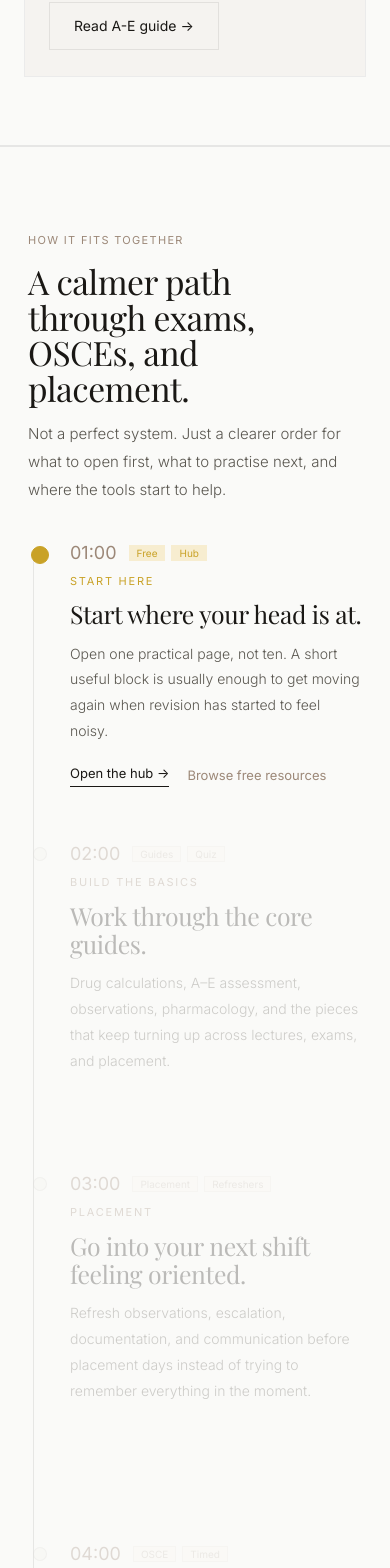
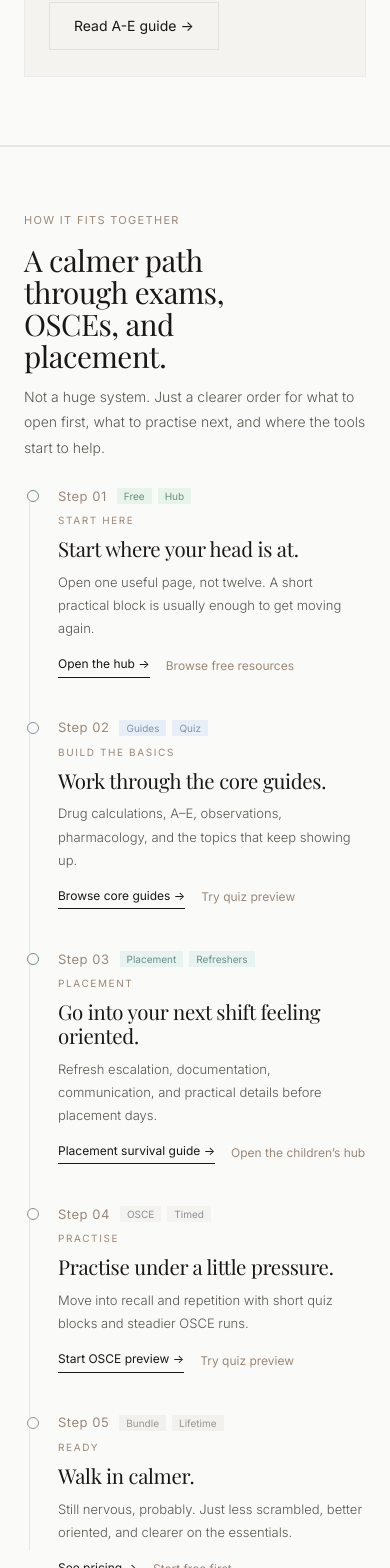
Before and after one commit to laurencaitlinemmerson-tech/revision-foundations-saas, a Next.js app: page / in a window 390 px wide. Shown: the part 2637-4205 px from the top of the page. Built offline with nearby package versions, Linux system fonts and the light colour scheme; no server answers; a web font is replaced by a local one.

Commit message:
Tighten homepage journey styling

```diff
--- a/src/components/home/NurseLabJourney.tsx
+++ b/src/components/home/NurseLabJourney.tsx
@@ -1,6 +1,5 @@
 'use client';
 
-import { useEffect, useRef, useState } from 'react';
 import Link from 'next/link';
 import {
   serif,
@@ -14,70 +13,70 @@ import {
   greenBg,
   tealBg,
   blueBg,
-  coralBg,
+  parchment,
 } from './styles';
 
 const STAGES = [
   {
-    index: '01',
+    step: '01',
     label: 'Start here',
     tags: ['Free', 'Hub'],
-    tone: '#C9A227',
-    toneBg: '#F7EDD0',
+    tone: '#6F8D7E',
+    toneBg: greenBg,
     heading: 'Start where your head is at.',
-    body: 'Open one practical page, not ten. A short useful block is usually enough to get moving again when revision has started to feel noisy.',
+    body: 'Open one useful page, not twelve. A short practical block is usually enough to get moving again.',
     actions: [
       { label: 'Open the hub', href: '/hub/childrens', primary: true },
       { label: 'Browse free resources', href: '/hub', primary: false },
     ],
   },
   {
-    index: '02',
+    step: '02',
     label: 'Build the basics',
     tags: ['Guides', 'Quiz'],
-    tone: '#8E9CB1',
+    tone: '#7E94AD',
     toneBg: blueBg,
     heading: 'Work through the core guides.',
-    body: 'Drug calculations, A–E assessment, observations, pharmacology, and the pieces that keep turning up across lectures, exams, and placement.',
+    body: 'Drug calculations, A–E, observations, pharmacology, and the topics that keep showing up.',
     actions: [
       { label: 'Browse core guides', href: '/hub', primary: true },
       { label: 'Try quiz preview', href: '/quiz', primary: false },
     ],
   },
   {
-    index: '03',
+    step: '03',
     label: 'Placement',
     tags: ['Placement', 'Refreshers'],
-    tone: '#7D998E',
-    toneBg: greenBg,
+    tone: '#6E8F8A',
+    toneBg: tealBg,
     heading: 'Go into your next shift feeling oriented.',
-    body: 'Refresh observations, escalation, documentation, and communication before placement days instead of trying to remember everything in the moment.',
+    body: 'Refresh escalation, documentation, communication, and practical details before placement days.',
     actions: [
       { label: 'Placement survival guide', href: '/hub/resources/placement-survival', primary: true },
       { label: 'Open the children’s hub', href: '/hub/childrens', primary: false },
     ],
   },
   {
-    index: '04',
+    step: '04',
     label: 'Practise',
     tags: ['OSCE', 'Timed'],
-    tone: '#8AA9C3',
-    toneBg: tealBg,
+    tone: '#8B8F98',
+    toneBg: parchment,
     heading: 'Practise under a little pressure.',
-    body: 'Once the basics are steadier, move into recall and repetition with short quiz blocks and structured OSCE runs that make the real thing feel less alien.',
+    body: 'Move into recall and repetition with short quiz blocks and steadier OSCE runs.',
     actions: [
       { label: 'Start OSCE preview', href: '/osce', primary: true },
       { label: 'Try quiz preview', href: '/quiz', primary: false },
     ],
   },
   {
-    index: '05',
+    step: '05',
     label: 'Ready',
     tags: ['Bundle', 'Lifetime'],
-    tone: '#C7B39B',
-    toneBg: coralBg,
+    tone: '#9A948C',
+    toneBg: '#F3F1EE',
     heading: 'Walk in calmer.',
-    body: 'Still nervous, probably. But clearer on the essentials, steadier in your wording, and less likely to feel completely thrown when it matters.',
+    body: 'Still nervous, probably. Just less scrambled, better oriented, and clearer on the essentials.',
     actions: [
       { label: 'See pricing', href: '/pricing', primary: true },
       { label: 'Start free first', href: '/hub/childrens', primary: false },
@@ -86,54 +85,26 @@ const STAGES = [
 ] as const;
 
 export default function NurseLabJourney() {
-  const [activeIndex, setActiveIndex] = useState(0);
-  const stageRefs = useRef<(HTMLDivElement | null)[]>([]);
-
-  useEffect(() => {
-    const visible = new Set<number>();
-
-    const observer = new IntersectionObserver(
-      (entries) => {
-        entries.forEach((entry) => {
-          const index = Number((entry.target as HTMLElement).dataset.index ?? '0');
-          if (entry.isIntersecting) visible.add(index);
-          else visible.delete(index);
-        });
-
-        if (visible.size > 0) {
-          setActiveIndex(Math.min(...visible));
-        }
-      },
-      { rootMargin: '-12% 0px -62% 0px', threshold: 0 },
-    );
-
-    stageRefs.current.forEach((element) => {
-      if (element) observer.observe(element);
-    });
-
-    return () => observer.disconnect();
-  }, []);
-
   return (
     <section style={{ background: cream, borderTop: `0.5px solid ${border}` }}>
       <div
         style={{
-          maxWidth: '860px',
+          maxWidth: '760px',
           margin: '0 auto',
-          padding: '84px 28px 82px',
+          padding: '64px 24px 68px',
         }}
       >
-        <div style={{ maxWidth: '620px', marginBottom: '40px' }}>
+        <div style={{ maxWidth: '560px', marginBottom: '28px' }}>
           <p style={sectionLabelStyle}>How it fits together</p>
           <h2
             style={{
               fontFamily: display,
-              fontSize: 'clamp(2.1rem, 4.2vw, 3.35rem)',
+              fontSize: 'clamp(1.85rem, 3.6vw, 2.65rem)',
               fontWeight: 400,
-              lineHeight: 1.06,
+              lineHeight: 1.08,
               color: ink,
-              margin: '0 0 14px',
-              maxWidth: '12ch',
+              margin: '0 0 12px',
+              maxWidth: '13ch',
             }}
           >
             A calmer path through exams, OSCEs, and placement.
@@ -141,44 +112,29 @@ export default function NurseLabJourney() {
           <p
             style={{
               fontFamily: serif,
-              fontSize: '15px',
-              lineHeight: 1.85,
+              fontSize: '14px',
+              lineHeight: 1.82,
               fontWeight: 300,
               color: inkMid,
               margin: 0,
-              maxWidth: '42ch',
+              maxWidth: '40ch',
             }}
           >
-            Not a perfect system. Just a clearer order for what to open first, what to practise next, and where the tools start to help.
+            Not a huge system. Just a clearer order for what to open first, what to practise next, and where the tools start to help.
           </p>
         </div>
 
         <div className="nlj-list">
-          {STAGES.map((stage, index) => {
-            const isActive = index === activeIndex;
-
-            return (
-              <div
-                key={stage.index}
-                ref={(element) => {
-                  stageRefs.current[index] = element;
-                }}
-                data-index={String(index)}
-                className="nlj-row"
-                style={{
-                  opacity: isActive ? 1 : 0.28,
-                  transition: 'opacity 0.45s ease',
-                }}
-              >
+          {STAGES.map((stage) => (
+            <div key={stage.step} className="nlj-row">
               <div className="nlj-rail-col">
                 <div
                   style={{
-                      width: isActive ? '18px' : '14px',
-                      height: isActive ? '18px' : '14px',
+                    width: '12px',
+                    height: '12px',
                     borderRadius: '999px',
-                      background: isActive ? stage.tone : '#F5F3F0',
-                      border: `0.5px solid ${isActive ? stage.tone : 'rgba(26,24,21,0.12)'}`,
-                      transition: 'all 0.35s ease',
+                    background: '#FAFAF8',
+                    border: `0.5px solid ${stage.tone}`,
                     position: 'relative',
                     zIndex: 1,
                   }}
@@ -187,16 +143,15 @@ export default function NurseLabJourney() {
 
               <div className="nlj-content-col">
                 <div className="nlj-meta-line">
-                    <span className="nlj-time">{stage.index}:00</span>
+                  <span className="nlj-time">Step {stage.step}</span>
                   <span className="nlj-tag-row">
                     {stage.tags.map((tag) => (
                       <span
                         key={tag}
                         className="nlj-tag"
                         style={{
-                            color: isActive ? stage.tone : '#C9C1B7',
-                            background: isActive ? stage.toneBg : '#FBF8F3',
-                            borderColor: isActive ? 'transparent' : 'rgba(26,24,21,0.06)',
+                          color: stage.tone,
+                          background: stage.toneBg,
                         }}
                       >
                         {tag}
@@ -208,11 +163,11 @@ export default function NurseLabJourney() {
                 <p
                   style={{
                     fontFamily: serif,
-                      fontSize: '11px',
+                    fontSize: '10px',
                     letterSpacing: '0.16em',
                     textTransform: 'uppercase',
-                      color: isActive ? stage.tone : inkLight,
-                      margin: '0 0 10px',
+                    color: inkLight,
+                    margin: '0 0 8px',
                   }}
                 >
                   {stage.label}
@@ -221,11 +176,11 @@ export default function NurseLabJourney() {
                 <h3
                   style={{
                     fontFamily: display,
-                      fontSize: 'clamp(1.55rem, 2.6vw, 2.15rem)',
-                      lineHeight: 1.14,
+                    fontSize: 'clamp(1.28rem, 2.2vw, 1.7rem)',
+                    lineHeight: 1.16,
                     fontWeight: 400,
                     color: ink,
-                      margin: '0 0 12px',
+                    margin: '0 0 10px',
                   }}
                 >
                   {stage.heading}
@@ -234,28 +189,18 @@ export default function NurseLabJourney() {
                 <p
                   style={{
                     fontFamily: serif,
-                      fontSize: '14px',
-                      lineHeight: 1.85,
+                    fontSize: '13px',
+                    lineHeight: 1.78,
                     fontWeight: 300,
                     color: inkMid,
-                      margin: '0 0 18px',
-                      maxWidth: '44ch',
+                    margin: '0 0 14px',
+                    maxWidth: '42ch',
                   }}
                 >
                   {stage.body}
                 </p>
 
-                  <div
-                    style={{
-                      display: 'flex',
-                      alignItems: 'center',
-                      gap: '18px',
-                      flexWrap: 'wrap',
-                      opacity: isActive ? 1 : 0,
-                      transform: isActive ? 'translateY(0)' : 'translateY(4px)',
-                      transition: 'opacity 0.35s ease, transform 0.35s ease',
-                    }}
-                  >
+                <div className="nlj-actions">
                   {stage.actions.map((action) =>
                     action.primary ? (
                       <Link key={action.label} href={action.href} className="nlj-primary-link">
@@ -270,8 +215,7 @@ export default function NurseLabJourney() {
                 </div>
               </div>
             </div>
-            );
-          })}
+          ))}
         </div>
       </div>
 
@@ -283,17 +227,17 @@ export default function NurseLabJourney() {
         .nlj-list::before {
           content: '';
           position: absolute;
-          left: 6px;
-          top: 8px;
-          bottom: 108px;
+          left: 5px;
+          top: 6px;
+          bottom: 86px;
           width: 0.5px;
           background: ${border};
         }
 
         .nlj-row {
           display: grid;
-          grid-template-columns: 28px minmax(0, 1fr);
-          gap: 28px;
+          grid-template-columns: 20px minmax(0, 1fr);
+          gap: 20px;
         }
 
         .nlj-rail-col {
@@ -304,22 +248,23 @@ export default function NurseLabJourney() {
         }
 
         .nlj-content-col {
-          padding-bottom: 74px;
+          padding-bottom: 52px;
         }
 
         .nlj-meta-line {
           display: flex;
           align-items: center;
-          gap: 12px;
+          gap: 10px;
           flex-wrap: wrap;
-          margin-bottom: 10px;
+          margin-bottom: 8px;
         }
 
         .nlj-time {
           font-family: ${serif};
-          font-size: 22px;
+          font-size: 13px;
           line-height: 1;
           color: ${inkLight};
+          letter-spacing: 0.04em;
         }
 
         .nlj-tag-row {
@@ -332,16 +277,22 @@ export default function NurseLabJourney() {
         .nlj-tag {
           display: inline-flex;
           align-items: center;
-          padding: 2px 7px;
-          border: 0.5px solid transparent;
+          padding: 3px 7px;
           font-family: ${serif};
           font-size: 10px;
           line-height: 1;
         }
 
+        .nlj-actions {
+          display: flex;
+          align-items: center;
+          gap: 16px;
+          flex-wrap: wrap;
+        }
+
         .nlj-primary-link {
           font-family: ${serif};
-          font-size: 13px;
+          font-size: 12px;
           color: ${ink};
           text-decoration: none;
           border-bottom: 0.5px solid ${ink};
@@ -350,12 +301,12 @@ export default function NurseLabJourney() {
         }
 
         .nlj-primary-link:hover {
-          opacity: 0.56;
+          opacity: 0.58;
         }
 
         .nlj-secondary-link {
           font-family: ${serif};
-          font-size: 13px;
+          font-size: 12px;
           color: ${inkLight};
           text-decoration: none;
           transition: color 0.15s ease;
@@ -366,21 +317,17 @@ export default function NurseLabJourney() {
         }
 
         @media (max-width: 768px) {
-          .nlj-list::before {
-            left: 5px;
-          }
-
           .nlj-row {
-            grid-template-columns: 24px minmax(0, 1fr);
-            gap: 18px;
+            grid-template-columns: 18px minmax(0, 1fr);
+            gap: 16px;
           }
 
           .nlj-content-col {
-            padding-bottom: 58px;
+            padding-bottom: 42px;
           }
 
-          .nlj-time {
-            font-size: 18px;
+          .nlj-list::before {
+            bottom: 72px;
           }
         }
       `}</style>
```
Lines whose indentation alone changed are shown as unchanged.
